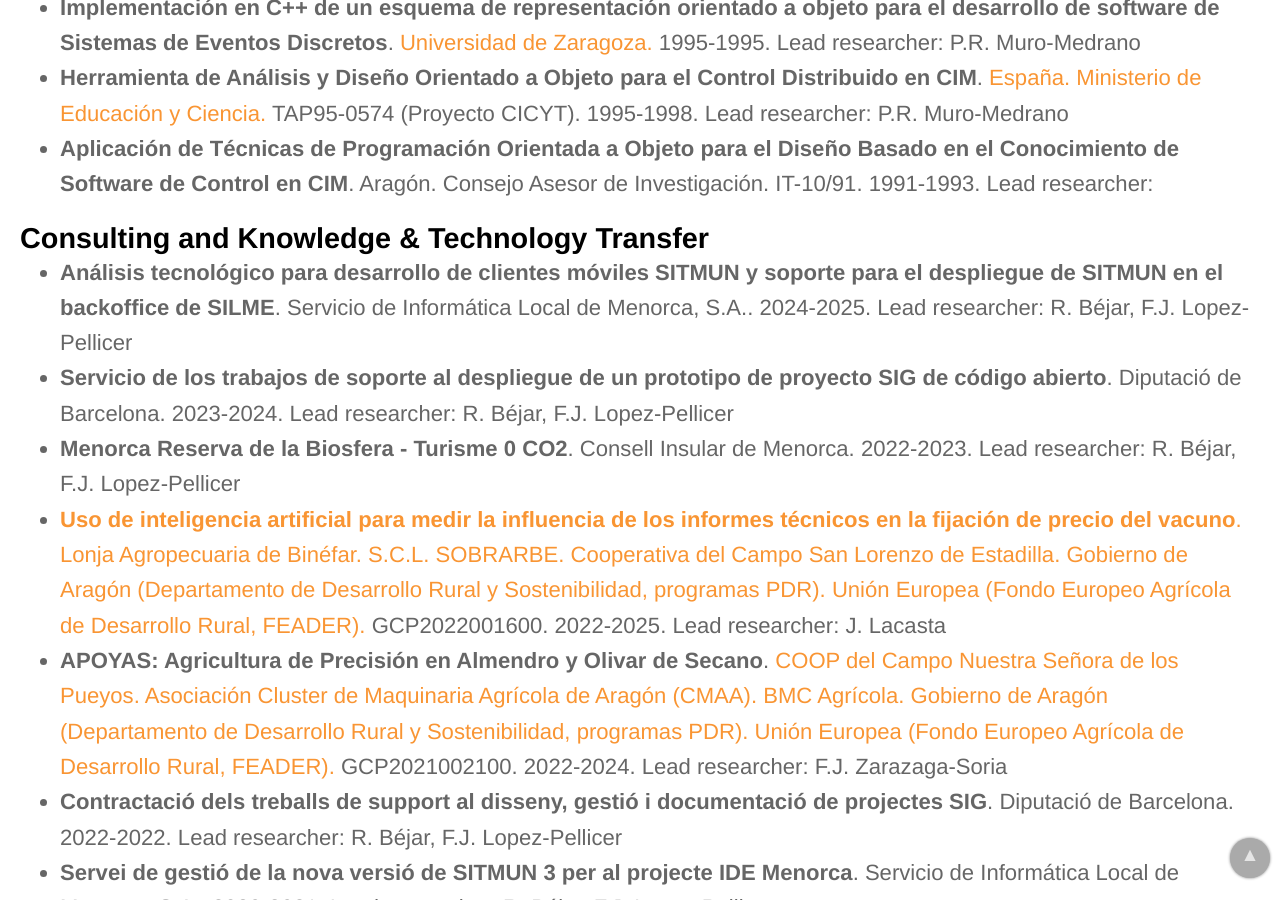
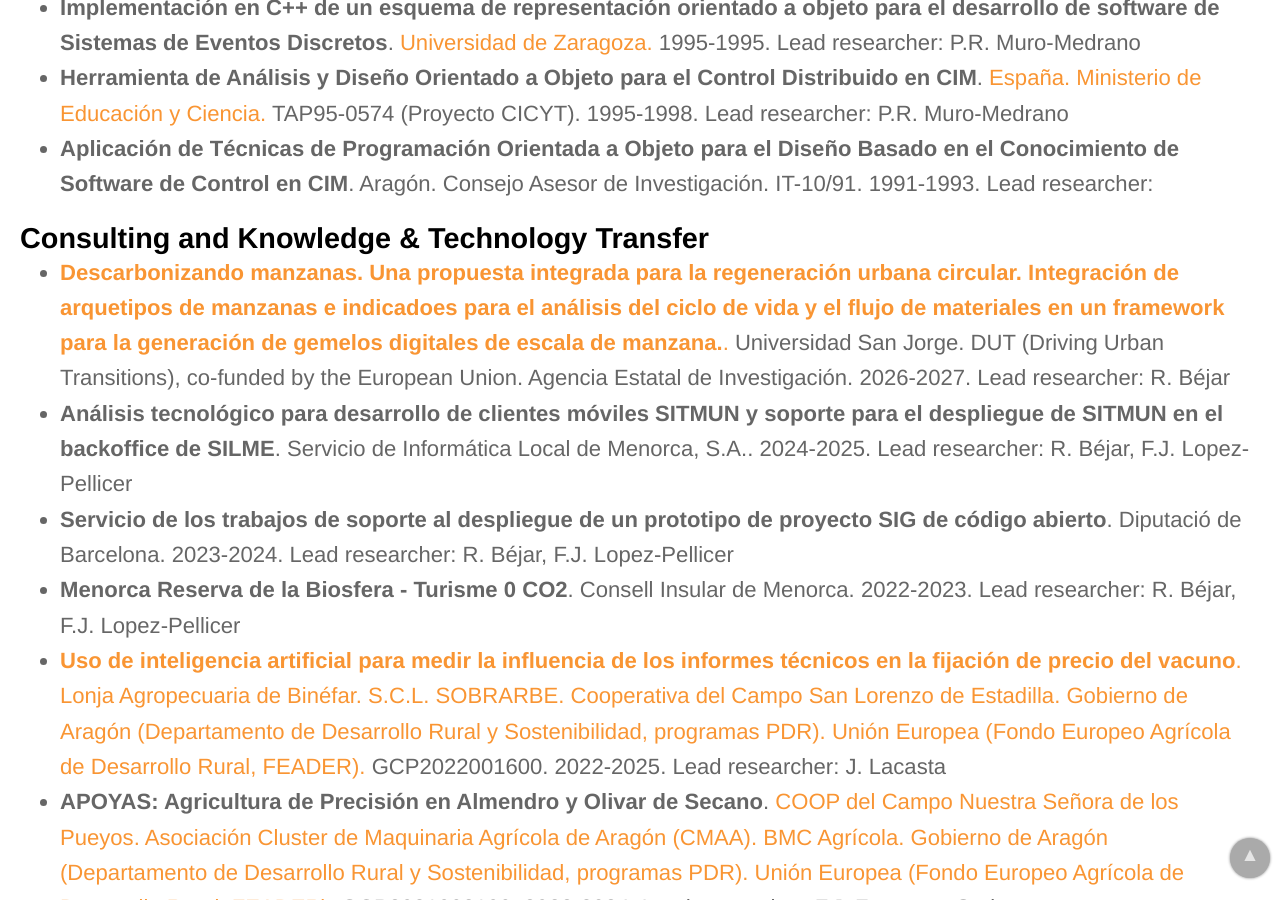
Before and after one commit to IAAA-Lab/IAAA-Lab.github.io, a Jekyll site: the page built from projects.html, in a window 1280 px wide and 900 px high, scrolled down 8937 px. Built offline with Jekyll 4.4.1, drawn with Linux system fonts in a browser that asks for light colours.

Commit message:
Añadido contrato OTRI por DECUB.

```diff
--- a/_data/projects-otri.yml
+++ b/_data/projects-otri.yml
@@ -1,3 +1,9 @@
+- title: "Descarbonizando manzanas. Una propuesta integrada para la regeneración urbana circular. Integración de arquetipos de manzanas e indicadoes para el análisis del ciclo de vida y el flujo de materiales en un framework para la generación de gemelos digitales de escala de manzana."
+  url: https://decub-dut.eu
+  organizations:
+  - organization: Universidad San Jorge. DUT (Driving Urban Transitions), co-funded by the European Union. Agencia Estatal de Investigación
+  years: 2026-2027
+  main_researcher: R. Béjar
 - title: "Análisis tecnológico para desarrollo de clientes móviles SITMUN y soporte para el despliegue de SITMUN en el backoffice de SILME"
   organizations:
   - organization: Servicio de Informática Local de Menorca, S.A.
```
